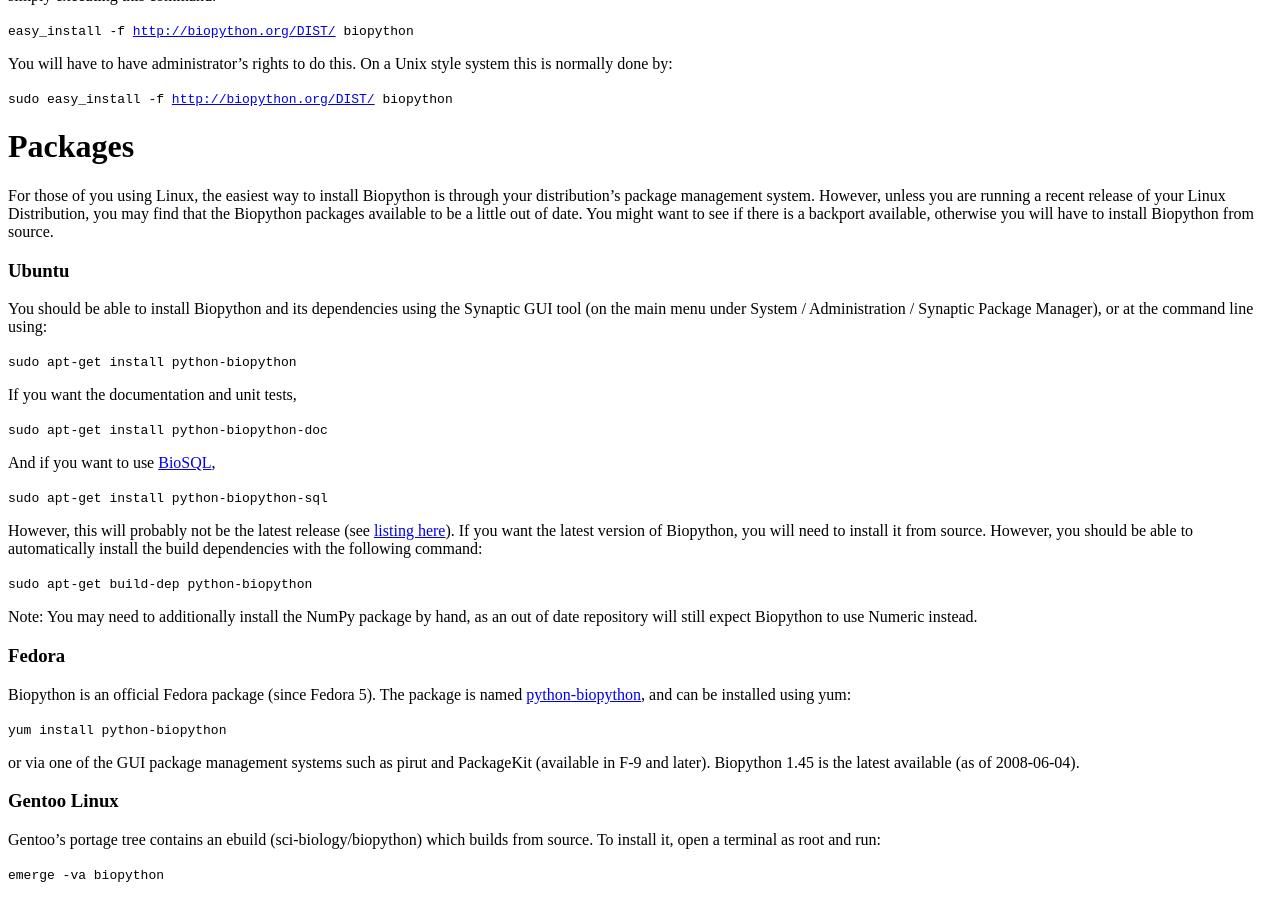
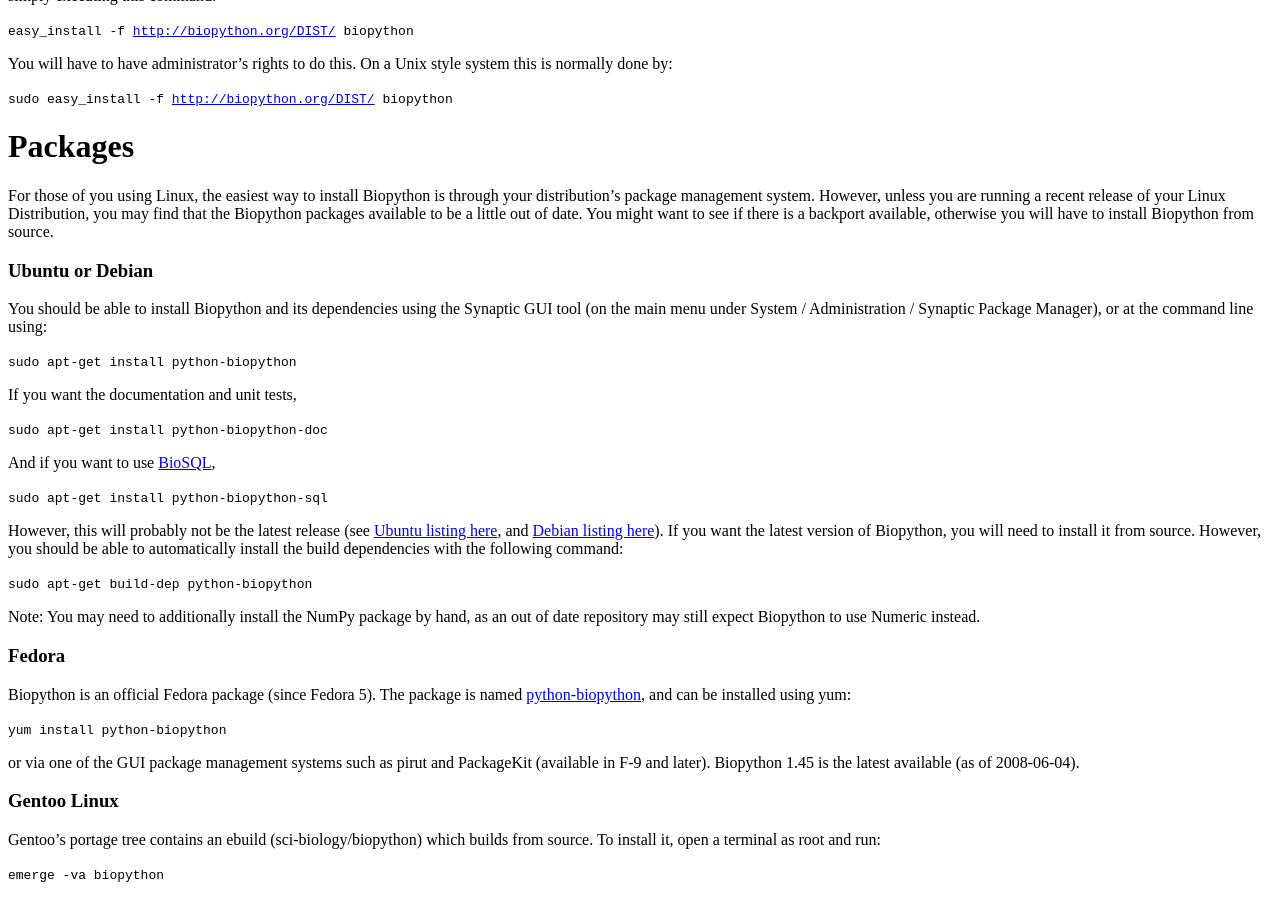
Before and after one commit to biopython/biopython.github.io, a Jekyll site: the page built from wiki/Download.md, in a window 1280 px wide and 900 px high, scrolled down 1327 px. Built offline with Jekyll 4.4.1, drawn with Linux system fonts in a browser that asks for light colours.

Commit message:
/* Ubuntu */ This also covers Debian

```diff
--- a/wiki/Download.md
+++ b/wiki/Download.md
@@ -133,7 +133,7 @@ find that the Biopython packages available to be a little out of date.
 You might want to see if there is a backport available, otherwise you
 will have to install Biopython from source.
 
-### Ubuntu
+### Ubuntu or Debian
 
 You should be able to install Biopython and its dependencies using the
 Synaptic GUI tool (on the main menu under System / Administration /
@@ -149,16 +149,18 @@ And if you want to use [BioSQL](BioSQL "wikilink"),
 
 `sudo apt-get install python-biopython-sql`
 
-However, this will probably not be the latest release (see [listing
-here](http://packages.ubuntu.com/python-biopython)). If you want the
-latest version of Biopython, you will need to install it from source.
-However, you should be able to automatically install the build
-dependencies with the following command:
+However, this will probably not be the latest release (see [Ubuntu
+listing here](http://packages.ubuntu.com/python-biopython), and [Debian
+listing
+here](http://packages.debian.org/search?searchon=sourcenames&keywords=biopython)).
+If you want the latest version of Biopython, you will need to install it
+from source. However, you should be able to automatically install the
+build dependencies with the following command:
 
 `sudo apt-get build-dep python-biopython`
 
 Note: You may need to additionally install the NumPy package by hand, as
-an out of date repository will still expect Biopython to use Numeric
+an out of date repository may still expect Biopython to use Numeric
 instead.
 
 ### Fedora
```
Also changed, not shown: 1 other file.
